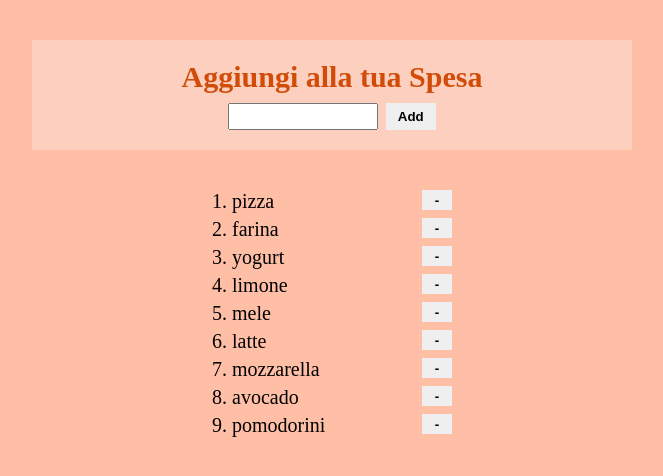
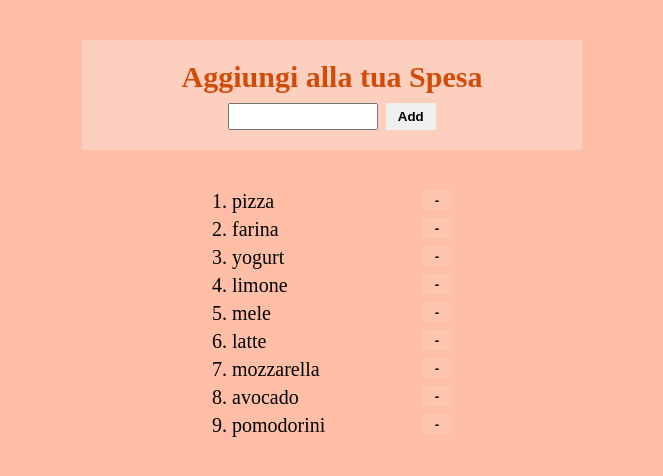
Before and after one commit to AnukaJapa/js-lista-spesa, a plain HTML site: page index.html in a window 1280 px wide. Shown: the whole page, without its empty margins (308-971 px from the left). Drawn offline with Linux system fonts and the light colour scheme.

Commit message:
modifica css

```diff
--- a/style.css
+++ b/style.css
@@ -17,9 +17,9 @@ body {
     font-weight: bold;
     color:rgb(210, 76, 9);
 
-    width:60%;
-    min-width:300px;
-    max-width:600px;
+    width:80%;
+    min-width:200px;
+    max-width:500px;
     max-height:300px;
     margin:5vh auto;
     background-color: rgba(248, 244, 243, 0.295);
@@ -50,6 +50,7 @@ button {
 width:30px;
 height:20px;
 margin-left:10px;
+background-color: rgba(250, 235, 215, 0.155);
 }
 
 .container {
```
